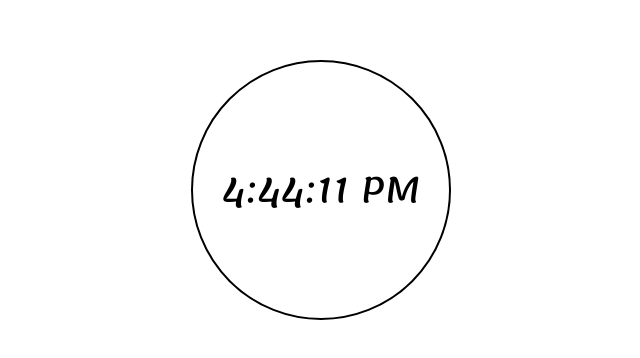
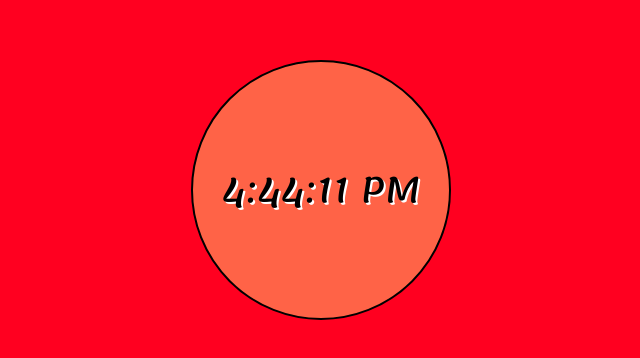
Before and after one commit to AGhoudi/time-and-color, a React (Create React App) app: page / in a window 1280 px wide. Shown: the part 210-568 px from the top of the page, without its empty margins (319-959 px from the left). Built offline with nearby package versions, Linux system fonts and the light colour scheme.

Commit message:
added some background-color and colored clock to test my work

```diff
--- a/src/components/Time/Timer.jsx
+++ b/src/components/Time/Timer.jsx
@@ -23,7 +23,9 @@ class Timer extends React.Component {
         const { currentTime } = this.state;
         return (
             <React.Fragment>
-                <div className="clock">{currentTime}</div>
+                <div className="clock">
+                    {currentTime}
+                </div>
             </React.Fragment>
         );
     }
--- a/src/components/Time/Timer.scss
+++ b/src/components/Time/Timer.scss
@@ -8,6 +8,7 @@
     height: 100vh;
     font-size: 3.5rem;
     font-family: 'Lemonada', cursive;
+    background-color: rgb(255, 0, 32);
 }
 
 .clock {
@@ -18,4 +19,6 @@
     height: 20vw;
     border: 0.2rem solid black;
     border-radius: 100%;
+    background-color: tomato;
+    text-shadow: 0.2rem 0.2rem #fff;
 }
```
